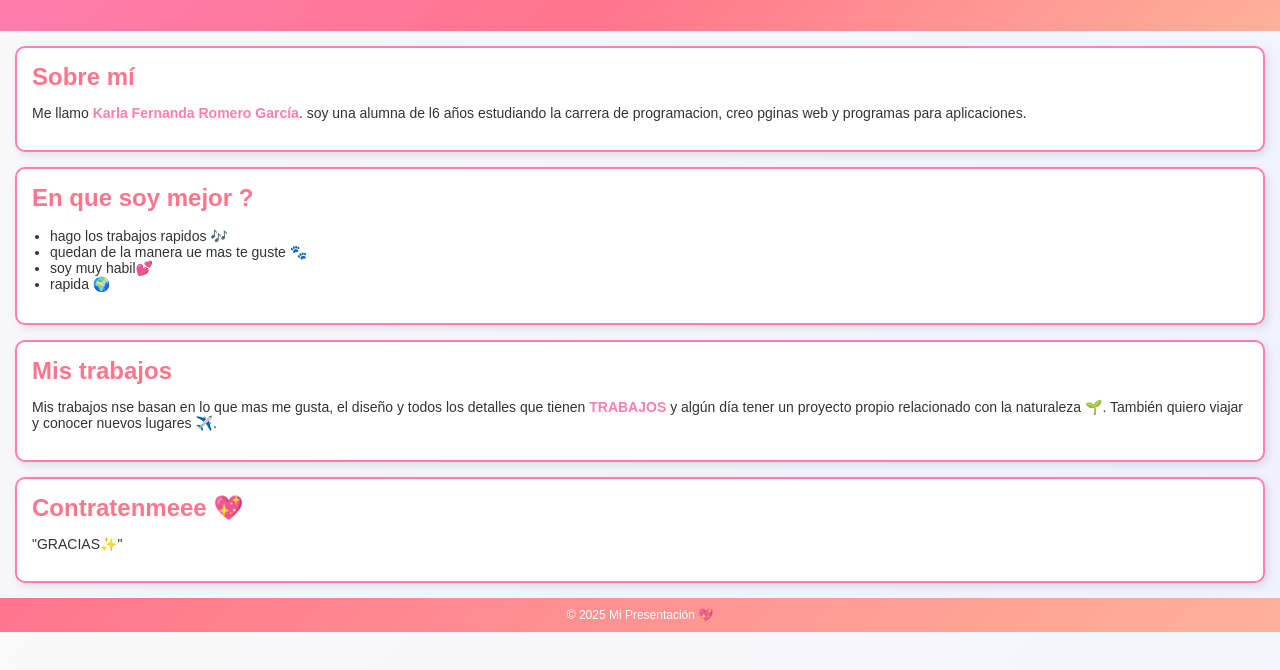
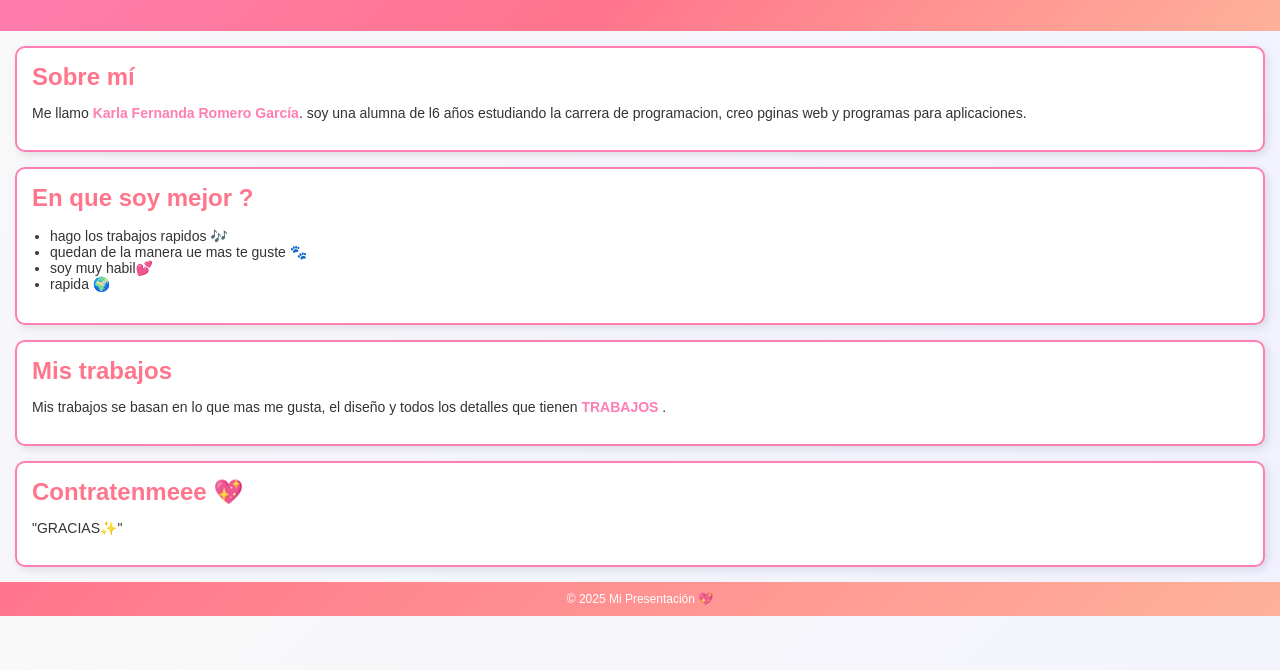
Before and after one commit to karlaferanda/tegnico, a plain HTML site: page index.html in a window 1280 px wide. Shown: the part 90-760 px from the top of the page. Drawn offline with Linux system fonts and the light colour scheme.

Commit message:
Update index.html

```diff
--- a/index.html
+++ b/index.html
@@ -73,7 +73,7 @@
 
   <section>
     <h2>Mis trabajos</h2>
-    <p>Mis trabajos nse basan en lo que mas me gusta, el diseño y todos los detalles que tienen  <span class="highlight">TRABAJOS</span> y algún día tener un proyecto propio relacionado con la naturaleza 🌱. También quiero viajar y conocer nuevos lugares ✈️.</p>
+    <p>Mis trabajos se basan en lo que mas me gusta, el diseño y todos los detalles que tienen  <span class="highlight">TRABAJOS</span> .</p>
   </section>
 
   <section>
```
